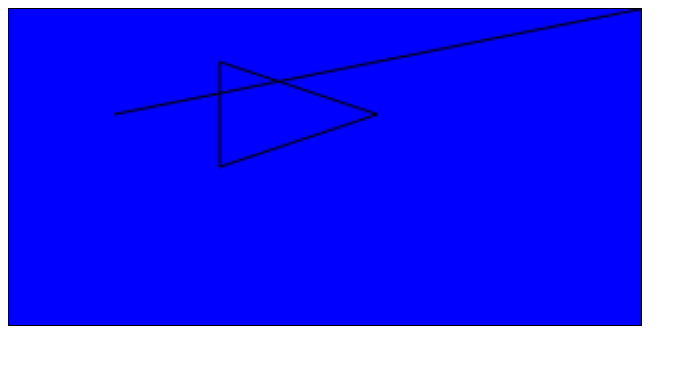
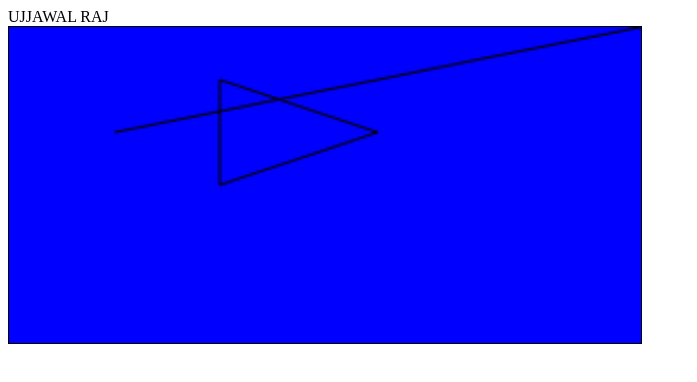
Before and after one commit to ujjawalrajdps/canvasgame, a plain HTML site: page index.html in a window 1280 px wide. Shown: the whole page, without its empty margins (0-697 px from the left). Drawn offline with Linux system fonts and the light colour scheme.

Commit message:
Update index.html

```diff
--- a/index.html
+++ b/index.html
@@ -7,6 +7,7 @@
         <link rel="stylesheet" href="assets/style.css">
     </head>
     <body>
+       UJJAWAL RAJ
         <div id="demo"></div>
        <canvas id="mycanvas"></canvas>
         <script src="assets/main.js"></script>
```
